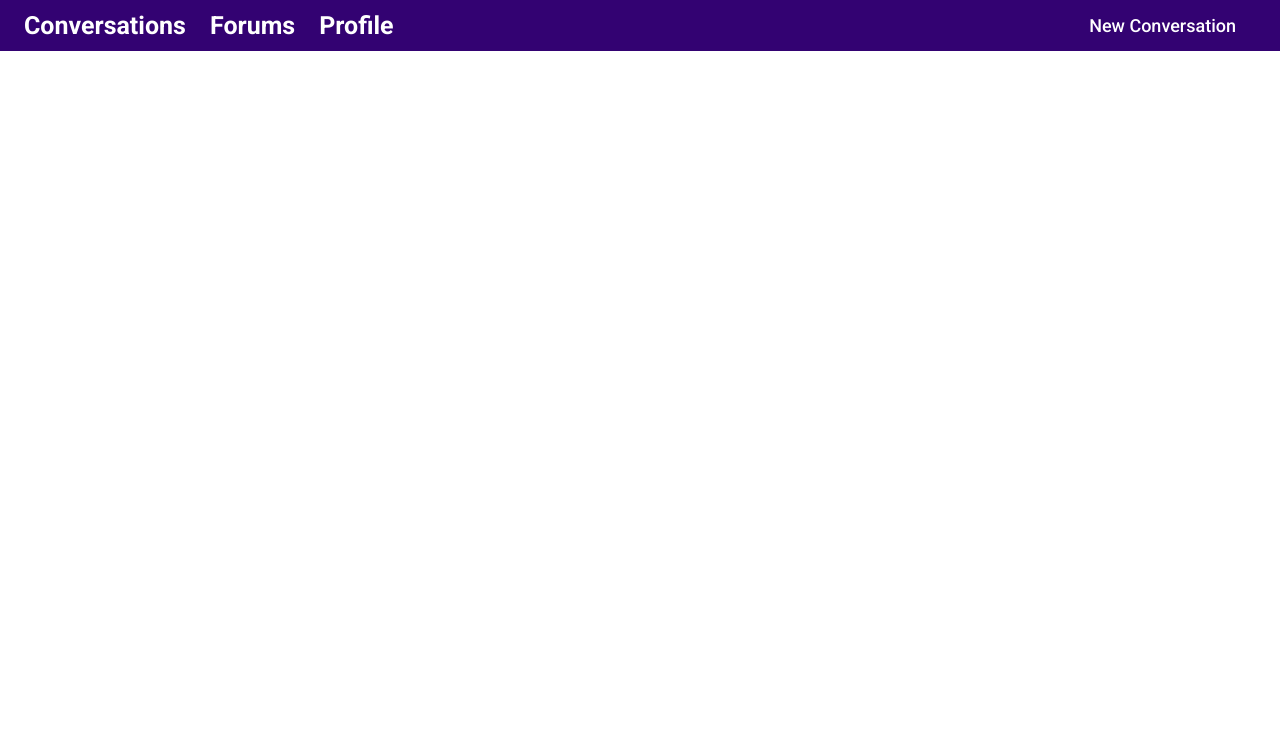
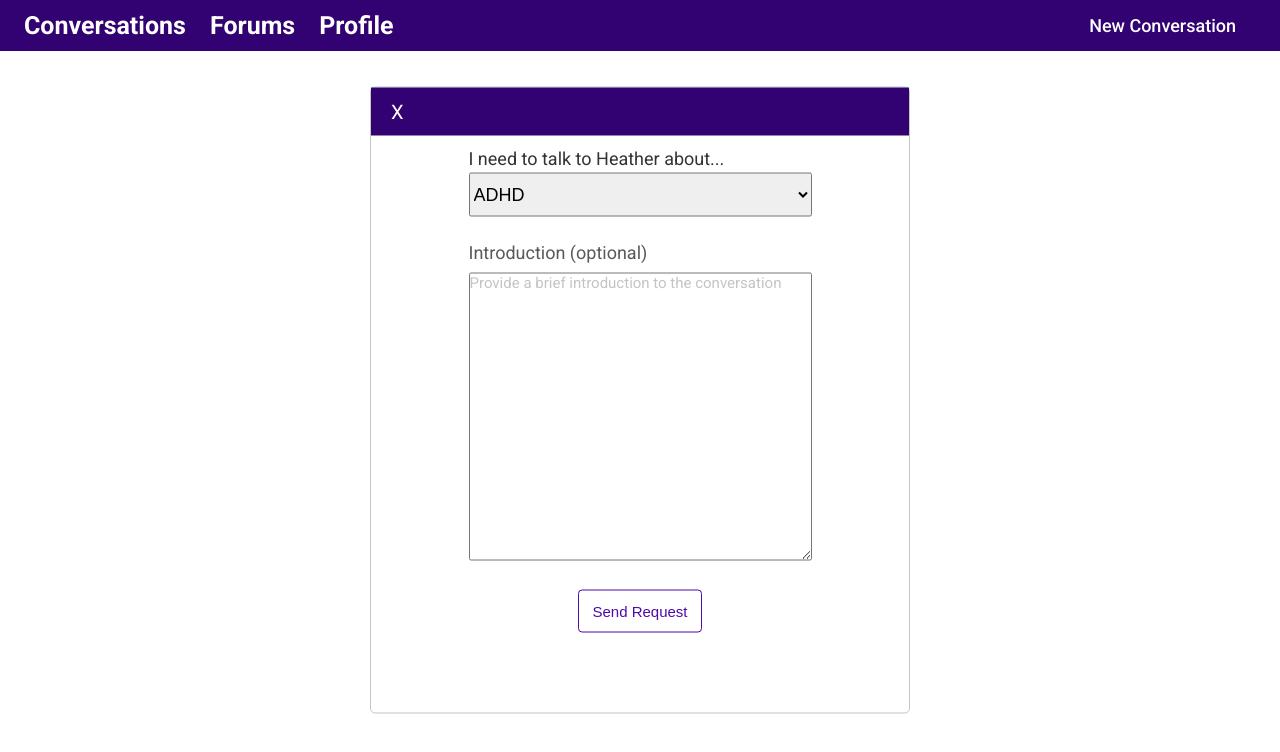
Before and after one commit to bw-empowered-conversations/Front-End, a React (Create React App) app: page /loggedin/conversations/topic in a window 1280 px wide. Shown: the top 752 px of the page. Built offline with nearby package versions, Linux system fonts and the light colour scheme.

Commit message:
topic modal

```diff
--- a/src/App.js
+++ b/src/App.js
@@ -10,6 +10,8 @@ import GlobalStlye from './styles/GlobalStyles'
 import NewSignUp2 from './components/NewSignUp2'
 import Header2 from './components/Header2'
 import SearchConversations from './components/SearchConversations'
+import ModalConversation from './components/ModalConversation';
+import ModalConversationTopic from './components/ModalConversationTopic'
 
 
 
@@ -34,6 +36,10 @@ function App() {
       <SearchConversations/>
     </Route>
 
+    <Route exact path ='/loggedin/conversations/topic'>
+      <ModalConversationTopic/>
+    </Route>
+
 
 
 
--- /dev/null
+++ b/src/components/ContactModalConversation.js
@@ -0,0 +1,23 @@
+import React from "react";
+import { Route, Link } from "react-router-dom";
+import styled from "styled-components";
+
+const StyledNamesP = styled.p`
+padding: 1.2rem 0 1.2rem 20px;
+  text-align: left;
+  border-bottom: 1px solid #bdbdbd;
+  color: #333333;
+  font-size:1.8rem;
+`
+
+
+const ContactModalConversation = (props) => {
+    return (
+        <>
+          <StyledNamesP onClick={() => props.setShow(false)}>Bob Sapp</StyledNamesP>
+        </>
+    )
+  }
+
+
+  export default ContactModalConversation
--- a/src/components/Header2.js
+++ b/src/components/Header2.js
@@ -1,5 +1,5 @@
 import React from "react";
-import { Route, Link } from 'react-router-dom'
+import { Link } from 'react-router-dom'
 import styled from 'styled-components'
 
 
--- a/src/components/ModalCon.js
+++ /dev/null
@@ -1,47 +0,0 @@
-import React, {useRef, useEffect} from "react";
-import { Route, Link } from "react-router-dom";
-import styled from "styled-components";
-
-const Modal = styled.div`
-  width: 65%;
-  border: white 1px solid;
-  margin: auto;
-  font-size: 3.5rem;
-  background: white;
-  padding: 4rem 0px;
-  position: fixed;
-  top: 50%;
-  left: 50%;
-  transform: translate(-50%, -50%);
-
-
-  .link-purple {
-    color: #330272;
-    font-size: 1.5rem;
-  }
-  .display-block {
-  display: block;
-}
-
-.display-none {
-  display: none;
-}
-`;
-
-const ModalCon = (props) => {
-
-
-
-  if (props.show === true ) {
-  return <Modal>HI
-    <p  onClick={() => props.setShow(false)}>tco</p>
-  </Modal>
-} else {
-  return null;
-}
-}
-
-
-
-
-export default ModalCon;
--- /dev/null
+++ b/src/components/ModalConversation.js
@@ -0,0 +1,81 @@
+import React, { useRef, useEffect, useState } from "react";
+import { Route, Link } from "react-router-dom";
+import styled from "styled-components";
+import ContactModalConversation from './ContactModalConversation'
+
+
+const Modal = styled.div`
+  width: 55%;
+  border: grey 1px solid;
+  margin: auto;
+  font-size: 3.5rem;
+  background: white;
+  padding: 0 0px;
+  position: fixed;
+  top: 50%;
+  left: 50%;
+  transform: translate(-50%, -50%);
+  display: flex;
+  flex-direction: column;
+
+
+
+  .link-purple {
+    color: #330272;
+    font-size: 1.5rem;
+  }
+  .display-block {
+  display: block;
+}
+
+.display-none {
+  display: none;
+}
+
+
+
+.cursorP {
+  cursor: pointer;
+}
+`;
+
+const StyledHeaderP = styled.p`
+padding: 1.2rem 0 1.2rem 20px;
+  text-align: left;
+  background: #330272;
+  color: white;
+  font-size:2rem;
+`
+const StyledSubHeaderP = styled.p`
+padding: 1.2rem 0 1.2rem 20px;
+  text-align: left;
+  background: #f2f2f2;
+  color: #595959;
+  font-size:1.8rem;
+`
+const StyledNamesP = styled.p`
+padding: 1.2rem 0 1.2rem 20px;
+  text-align: left;
+  border-bottom: 1px solid #bdbdbd;
+  color: #333333;
+  font-size:1.8rem;
+`
+
+
+const ModalConversation = (props) => {
+  if (props.show === true) {
+    return (
+      <Modal>
+        <StyledHeaderP className='headerM' ><span className='cursorP' onClick={() => props.setShow(false)}>X</span></StyledHeaderP>
+        <StyledSubHeaderP >Search for people </StyledSubHeaderP>
+        <ContactModalConversation setShow={props.setShow}/>
+      </Modal>)
+  } else {
+    return null;
+  }
+}
+
+
+
+
+export default ModalConversation;
--- /dev/null
+++ b/src/components/ModalConversationTopic.js
@@ -0,0 +1,157 @@
+import React, { useRef, useEffect, useState } from "react";
+import { Route, Link } from "react-router-dom";
+import styled from "styled-components";
+import ContactModalConversation from "./ContactModalConversation";
+
+const Modal = styled.div`
+  width: 540px;
+  border: #C4C4C4 1px solid;
+  margin: auto;
+  font-size: 3.5rem;
+  background: white;
+  padding: 0 0px;
+  position: fixed;
+  top: 50%;
+  left: 50%;
+  transform: translate(-50%, -50%);
+  display: flex;
+  flex-direction: column;
+  padding: 0 0 6rem 0px;
+  align-items: left;
+  border-radius: 5px;
+
+  .link-purple {
+    color: #330272;
+    font-size: 1.5rem;
+  }
+
+  .cursorP {
+    cursor: pointer;
+  }
+
+
+
+  .pIntro {
+    font-size: 1.8rem;
+    color: #595959;
+    text-align:left;
+    margin-bottom: 10px;
+
+  }
+
+  .textArea {
+      width: 343px;
+      height: 288px;
+      border-radius: 2px;
+      font-family: inherit;
+      font-size: 1.5rem;
+      color: #C4C4C4;
+  }
+`;
+
+const StyledHeaderP = styled.p`
+  padding: 1.2rem 0 1.2rem 20px;
+  text-align: left;
+  background: #330272;
+  color: white;
+  font-size: 2rem;
+`;
+
+const StyledTopicP = styled.p`
+  padding: 1.2rem 0 0rem 0;
+  color: #333333;
+  font-size: 1.8rem;
+  text-align:left;
+
+
+`;
+
+const ButtonSpan = styled.button`
+  border: 1px solid #4e09a6;
+  background: white;
+  color: #4e09a6;
+  border-radius: 4px;
+  font-size: 1.5rem;
+  padding: 1.2rem 0rem;
+  margin: 2rem 0;
+  font-weight: 500;
+  width: 12.4rem;
+  text-align: center;
+`;
+
+
+const WrapFlex = styled.div`
+    margin: 0 auto;
+    width: 343px;
+    display:flex;
+    flex-direction:column;
+
+
+`
+
+const SelectDrop = styled.select`
+    font-size: 1.8rem;
+    border-radius: 2px;
+    width: 343px;
+    margin: 0 0 2.5rem 0;
+    padding: 10px 0;
+
+    `
+
+    const WrapAgain = styled.div`
+        width: 100%;
+
+
+
+    `
+
+
+const ModalConversation = props => {
+  //   if (props.show === true) {
+  return (
+    <Modal>
+
+      <StyledHeaderP className="headerM">
+        <span className="cursorP" onClick={() => props.setShow(false)}>
+          X
+        </span>
+      </StyledHeaderP>
+      <WrapAgain>
+      <WrapFlex >
+      <StyledTopicP>I need to talk to Heather about...</StyledTopicP>
+
+      <form action="">
+        <SelectDrop name="topics">
+          <option value="ADHD">ADHD</option>
+          <option value="Anxiety">Anxiety</option>
+          <option value="Autism">Autism</option>
+          <option value="Chronic Pain">Bipolar</option>
+          <option value="Depression">Depression</option>
+          <option value="Eating Disorders">Eating Disorders</option>
+          <option value="Grief/Loss">Grief/Loss</option>
+          <option value="LGBT Isssues">LGBT Isssues</option>
+          <option value="Mental Health">Mental Health</option>
+          <option value="PTSD">PTSD</option>
+          <option value="Sexual Assault">Sexual Assault</option>
+          <option value="STIs">STIs</option>
+          <option value="Substance Abuse">Substance Abuse</option>
+        </SelectDrop>
+        <p className="pIntro">Introduction (optional)</p>
+        <div>
+          <textarea className="textArea" name="message" >
+            Provide a brief introduction to the conversation
+          </textarea>
+        </div>
+        <ButtonSpan>Send Request</ButtonSpan>
+      </form>
+
+      </WrapFlex>
+      </WrapAgain>
+    </Modal>
+  );
+  //   } else {
+  //     return null;
+  //   }
+};
+
+export default ModalConversation;
--- a/src/components/SearchConversations.js
+++ b/src/components/SearchConversations.js
@@ -1,7 +1,7 @@
 import React, {useState} from "react";
 import { Route, Link } from 'react-router-dom'
 import styled from 'styled-components'
-import ModalCon from './ModalCon'
+import ModalConversation from './ModalConversation'
 
 
 const StyledWrapDiv = styled.div`
@@ -102,9 +102,9 @@ const SearchConversations = () => {
          <p className='pBottom'>Choose one from your existing conversations, or start a new one.</p>
          <ButtonSpan  onClick={() => setShow(true)}>New Conversation</ButtonSpan>
      </StyledMainContentDiv>
-        <ModalCon setShow={setShow} show={show}>
+        <ModalConversation setShow={setShow} show={show}>
 
-        </ModalCon>
+        </ModalConversation>
 
     </StyledWrapDiv>
 
```
